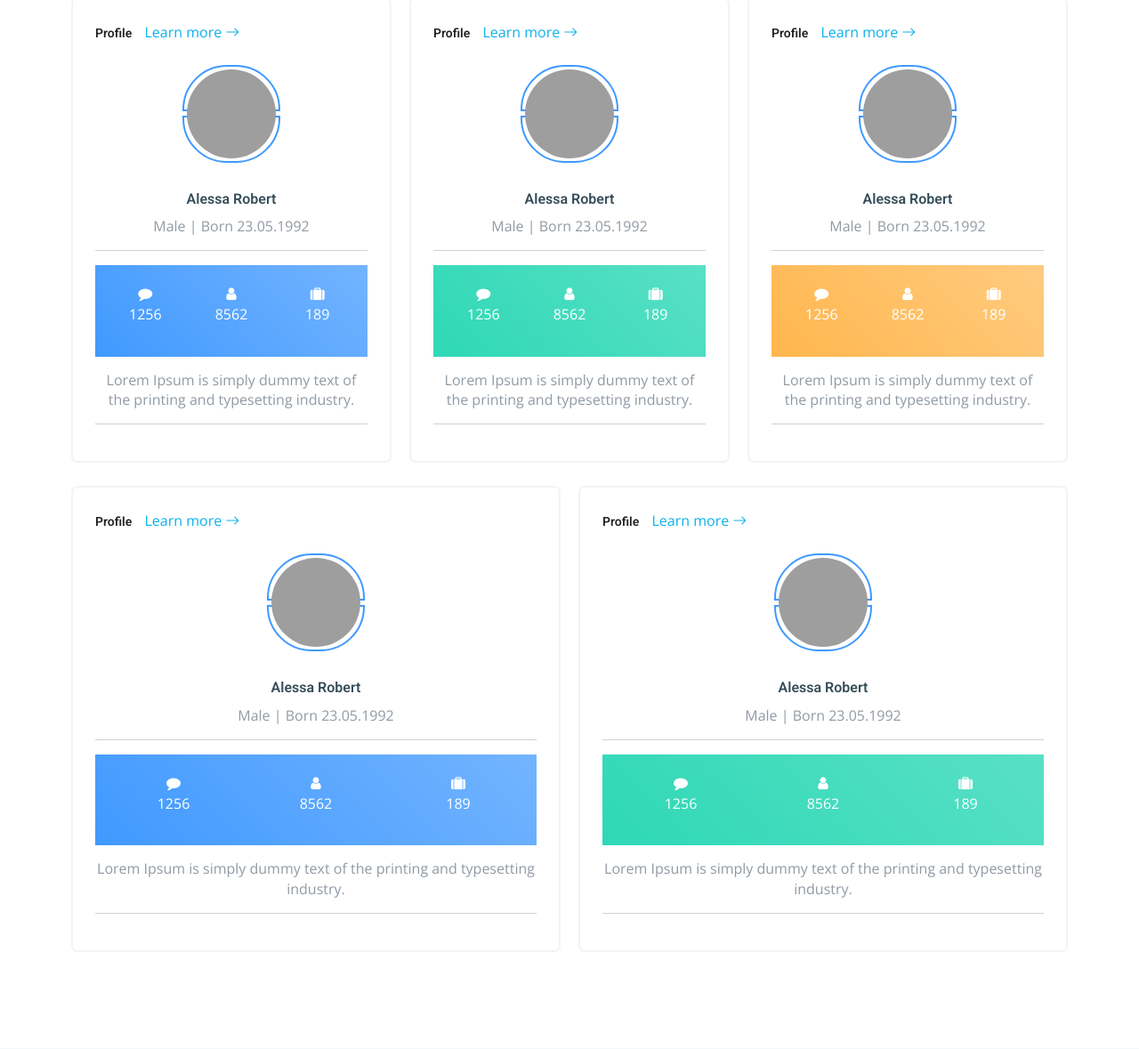
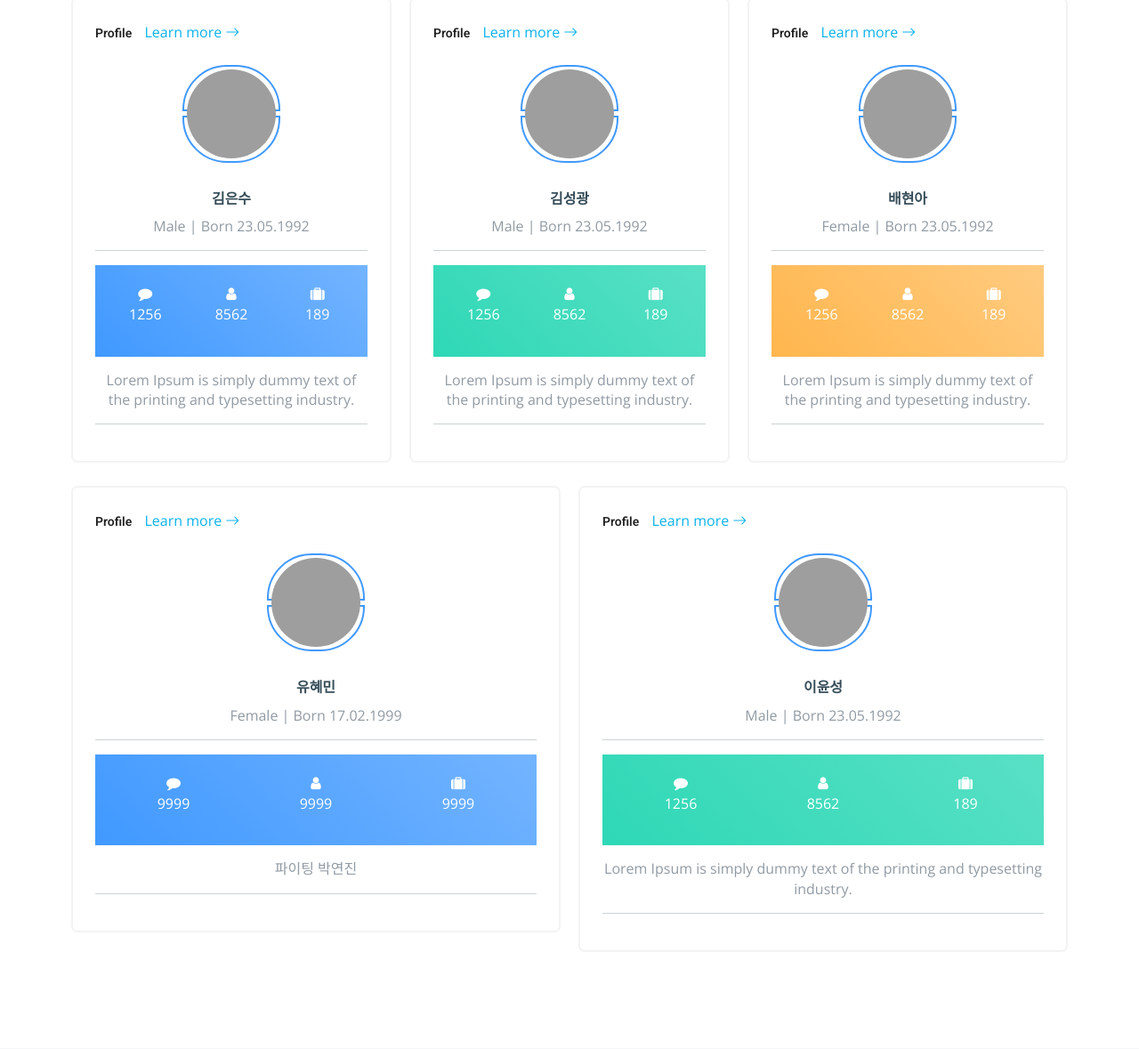
Before and after one commit to misily/a-4TeamProject, a Flask app: page / in a window 1280 px wide. Shown: the part 1823-3002 px from the top of the page at 89% size. Run offline with Flask 2, Linux system fonts and the light colour scheme; data that the repository does not hold is empty; some libraries are stand-ins or nearby versions; grey boxes are pictures that could not be loaded.

Commit message:
detail_input blog_url로 수정 & 메인페이지 멤버카드 이름 수정

```diff
--- a/templates/index.html
+++ b/templates/index.html
@@ -165,7 +165,7 @@
                   <img src="https://bootdey.com/img/Content/avatar/avatar7.png" class="img-radius"
                     alt="User-Profile-Image">
                 </div>
-                <h6 class="f-w-600 m-t-25 m-b-10">Alessa Robert</h6>
+                <h6 class="f-w-600 m-t-25 m-b-10">김은수</h6>
                 <p class="text-muted">Male | Born 23.05.1992</p>
                 <hr>
 
@@ -204,7 +204,7 @@
                   <img src="https://bootdey.com/img/Content/avatar/avatar6.png" class="img-radius"
                     alt="User-Profile-Image">
                 </div>
-                <h6 class="f-w-600 m-t-25 m-b-10">Alessa Robert</h6>
+                <h6 class="f-w-600 m-t-25 m-b-10">김성광</h6>
                 <p class="text-muted">Male | Born 23.05.1992</p>
                 <hr>
 
@@ -243,8 +243,8 @@
                   <img src="https://bootdey.com/img/Content/avatar/avatar1.png" class="img-radius"
                     alt="User-Profile-Image">
                 </div>
-                <h6 class="f-w-600 m-t-25 m-b-10">Alessa Robert</h6>
-                <p class="text-muted">Male | Born 23.05.1992</p>
+                <h6 class="f-w-600 m-t-25 m-b-10">배현아</h6>
+                <p class="text-muted">Female | Born 23.05.1992</p>
                 <hr>
                 <div class="bg-c-yellow counter-block m-t-10 p-20">
                   <div class="row">
@@ -282,27 +282,27 @@
                   <img src="https://bootdey.com/img/Content/avatar/avatar7.png" class="img-radius"
                     alt="User-Profile-Image">
                 </div>
-                <h6 class="f-w-600 m-t-25 m-b-10">Alessa Robert</h6>
-                <p class="text-muted">Male | Born 23.05.1992</p>
+                <h6 class="f-w-600 m-t-25 m-b-10">유혜민</h6>
+                <p class="text-muted">Female | Born 17.02.1999</p>
                 <hr>
 
                 <div class="bg-c-blue counter-block m-t-10 p-20">
                   <div class="row">
                     <div class="col-4">
                       <i class="fa fa-comment"></i>
-                      <p>1256</p>
+                      <p>9999</p>
                     </div>
                     <div class="col-4">
                       <i class="fa fa-user"></i>
-                      <p>8562</p>
+                      <p>9999</p>
                     </div>
                     <div class="col-4">
                       <i class="fa fa-suitcase"></i>
-                      <p>189</p>
+                      <p>9999</p>
                     </div>
                   </div>
                 </div>
-                <p class="m-t-15 text-muted">Lorem Ipsum is simply dummy text of the printing and typesetting industry.
+                <p class="m-t-15 text-muted">파이팅 박연진
                 </p>
                 <hr>
               </div>
@@ -321,7 +321,7 @@
                   <img src="https://bootdey.com/img/Content/avatar/avatar6.png" class="img-radius"
                     alt="User-Profile-Image">
                 </div>
-                <h6 class="f-w-600 m-t-25 m-b-10">Alessa Robert</h6>
+                <h6 class="f-w-600 m-t-25 m-b-10">이윤성</h6>
                 <p class="text-muted">Male | Born 23.05.1992</p>
                 <hr>
 
--- a/templates/profile_detail_input.html
+++ b/templates/profile_detail_input.html
@@ -105,7 +105,7 @@
         </div>
         <div class="input-group mb-3">
             <span class="input-group-text" id="inputGroup-sizing-default">블로그 url</span>
-            <input id="blog" type="text" class="form-control" value="{{user.url}}" name="url" aria-label="Sizing example input"
+            <input id="blog" type="text" class="form-control" value="{{user.blog_url}}" name="blog_url" aria-label="Sizing example input"
                 aria-describedby="inputGroup-sizing-default">
         </div>
         <div class="input-group mb-3">
```
